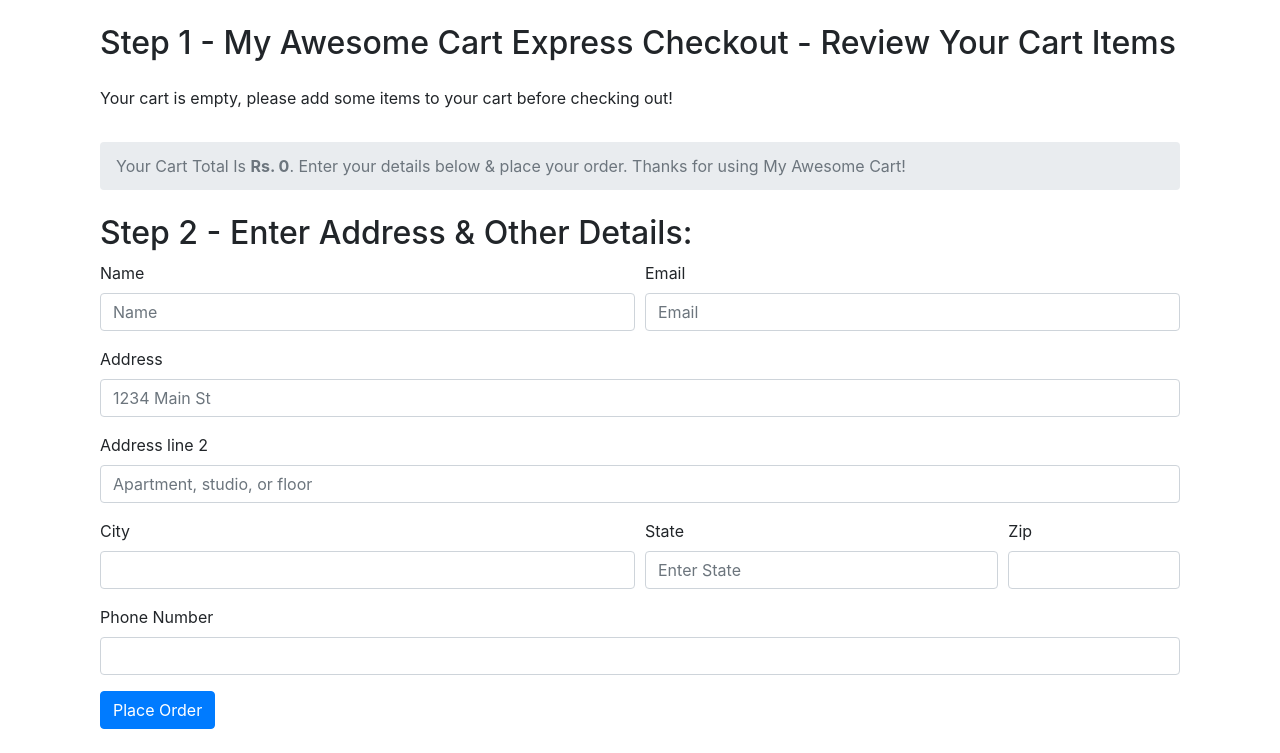
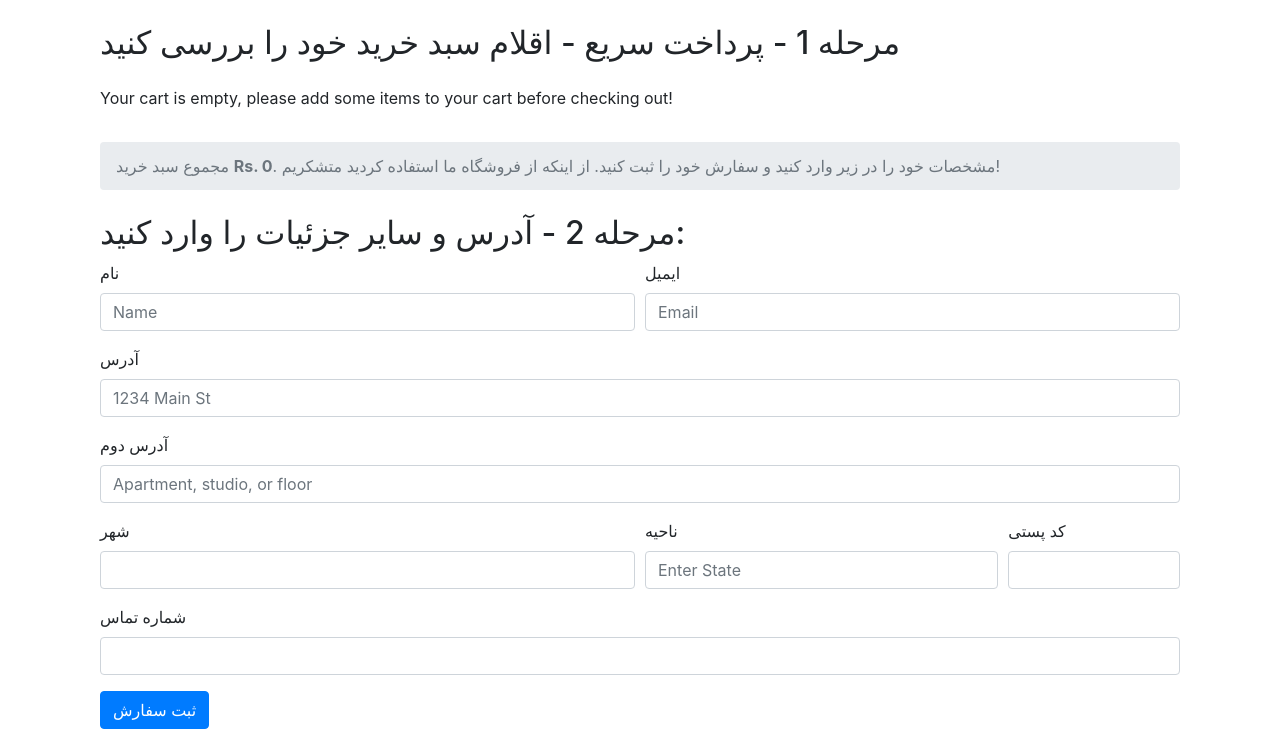
Before and after one commit to omidahmadii/Shop, a Django app: page /shop/checkout/ in a window 1280 px wide. Shown: the part 56-809 px from the top of the page. Run offline with Django 3.2, Linux system fonts and the light colour scheme; some libraries are stand-ins or nearby versions.

Commit message:
update 002

```diff
--- a/shop/templates/shop/checkout.html
+++ b/shop/templates/shop/checkout.html
@@ -1,16 +1,16 @@
 {% extends 'shop/basic.html' %}
-{% block title%} Checkout - My Awesome Cart{% endblock %}
+{% block title%} بررسی {% endblock %}
 {% block body %}
 <div class="container">
     <div class="col my-4">
-        <h2>Step 1 - My Awesome Cart Express Checkout - Review Your Cart Items</h2>
+        <h2>مرحله 1 - پرداخت سریع - اقلام سبد خرید خود را بررسی کنید</h2>
         <div class="my-4">
             <ul class="list-group" id="items">
             </ul>
 
             <nav aria-label="breadcrumb">
   <ol class="breadcrumb mt-3">
-    <li class="breadcrumb-item active" aria-current="page">Your Cart Total Is <b>Rs. <span id="totalPrice"></span></b>. Enter your details below & place your order. Thanks for using My Awesome Cart!</li>
+    <li class="breadcrumb-item active" aria-current="page">مجموع سبد خرید  <b>Rs. <span id="totalPrice"></span></b>. مشخصات خود را در زیر وارد کنید و سفارش خود را ثبت کنید. از اینکه از فروشگاه ما استفاده کردید متشکریم!</li>
   </ol>
 </nav>
 
@@ -20,47 +20,47 @@
         </div>
     </div>
     <div class="col my-4">
-        <h2>Step 2 - Enter Address & Other Details:</h2>
+        <h2>مرحله 2 - آدرس و سایر جزئیات را وارد کنید:</h2>
         <form method="post" action="/shop/checkout/">{% csrf_token %}
             <input type="hidden" name="itemsJson" id="itemsJson">
             <input type="hidden" name="amount" id="amount">
             <div class="form-row">
                 <div class="form-group col-md-6">
-                    <label for="inputname">Name</label>
+                    <label for="inputname">نام</label>
                     <input type="text" class="form-control" id="name" name="name" placeholder="Name">
                 </div>
                 <div class="form-group col-md-6">
-                    <label for="inputEmail4">Email</label>
+                    <label for="inputEmail4">ایمیل</label>
                     <input type="email" class="form-control" id="email" name="email" placeholder="Email">
                 </div>
             </div>
             <div class="form-group">
-                <label for="inputAddress">Address</label>
+                <label for="inputAddress">آدرس</label>
                 <input type="text" class="form-control" id="address1" name="address1" placeholder="1234 Main St">
             </div>
             <div class="form-group">
-                <label for="inputAddress2">Address line 2</label>
+                <label for="inputAddress2">آدرس دوم</label>
                 <input type="text" class="form-control" id="address2" name="address2" placeholder="Apartment, studio, or floor">
             </div>
             <div class="form-row">
                 <div class="form-group col-md-6">
-                    <label for="inputCity">City</label>
+                    <label for="inputCity">شهر</label>
                     <input type="text" class="form-control" id="city" name="city">
                 </div>
                 <div class="form-group col-md-4">
-                    <label for="inputState">State</label>
+                    <label for="inputState">ناحیه</label>
                     <input type="text" class="form-control" id="state" name="state"  placeholder="Enter State">
                 </div>
                 <div class="form-group col-md-2">
-                    <label for="inputZip">Zip</label>
+                    <label for="inputZip">کد پستی</label>
                     <input type="text" class="form-control" id="zip_code" name="zip_code">
                 </div>
             </div>
             <div class="form-group">
-                <label for="inputZip">Phone Number</label>
+                <label for="inputZip">شماره تماس</label>
                 <input type="tel" class="form-control" id="phone" name="phone">
             </div>
-            <button type="submit" class="btn btn-primary">Place Order</button>
+            <button type="submit" class="btn btn-primary">ثبت سفارش</button>
         </form>
     </div>
 </div>
--- a/shop/templates/shop/index.html
+++ b/shop/templates/shop/index.html
@@ -44,7 +44,7 @@ padding-right: 0;
 <div class="container">
     <!--Slideshow starts here -->
     {% for product, range, nSlides in allProds %}
-    <h5 class="my-4">Flash Sale On {{product.0.category}} - Recommended Items</h5>
+    <h5 class="my-4">کالاهای پرمخاطب دسته بندی  {{product.0.category}} - پیشنهادات</h5>
     <div class="row">
         <div id="demo{{forloop.counter}}" class="col carousel slide my-3" data-ride="carousel">
             <ul class="carousel-indicators">
@@ -62,7 +62,7 @@ padding-right: 0;
                             <div class="card-body">
                                 <h5 class="card-title" id="namepr{{i.id}}">{{i.product_name}}</h5>
                                 <p class="card-text">{{i.desc|slice:"0:53"}}...</p>
-                                <h6 class="card-title" >Price: <span id="pricepr{{i.id}}">{{i.price}}</span></h6>
+                                <h6 class="card-title" >قیمت : <span id="pricepr{{i.id}}">{{i.price}}</span></h6>
                                 <span id="divpr{{i.id}}" class="divpr">
                                     <button id="pr{{i.id}}" class="btn btn-primary cart">اضافه کردن به سبد</button>
                                 </span>
--- a/shop/templates/shop/paymentstatus.html
+++ b/shop/templates/shop/paymentstatus.html
@@ -1,11 +1,11 @@
 {% extends 'shop/basic.html' %}
-{% block title%} My Awesome Cart Tracker{% endblock %}
+{% block title%} پیگیری سفارش {% endblock %}
 {% block body %}
 <div class="container">
     {{response}}
     <div class="col my-4">
 
-        <h2>Payment status regarding your order Id {{response.ORDERID}}</h2>
+        <h2>وضعیت پرداخت شناسه سفارش شما {{response.ORDERID}}</h2>
         {% if response.RESPCODE == '01' %}
         ORDER SUCCESS
         {% else %}
```
Also changed, not shown: db.sqlite3.
